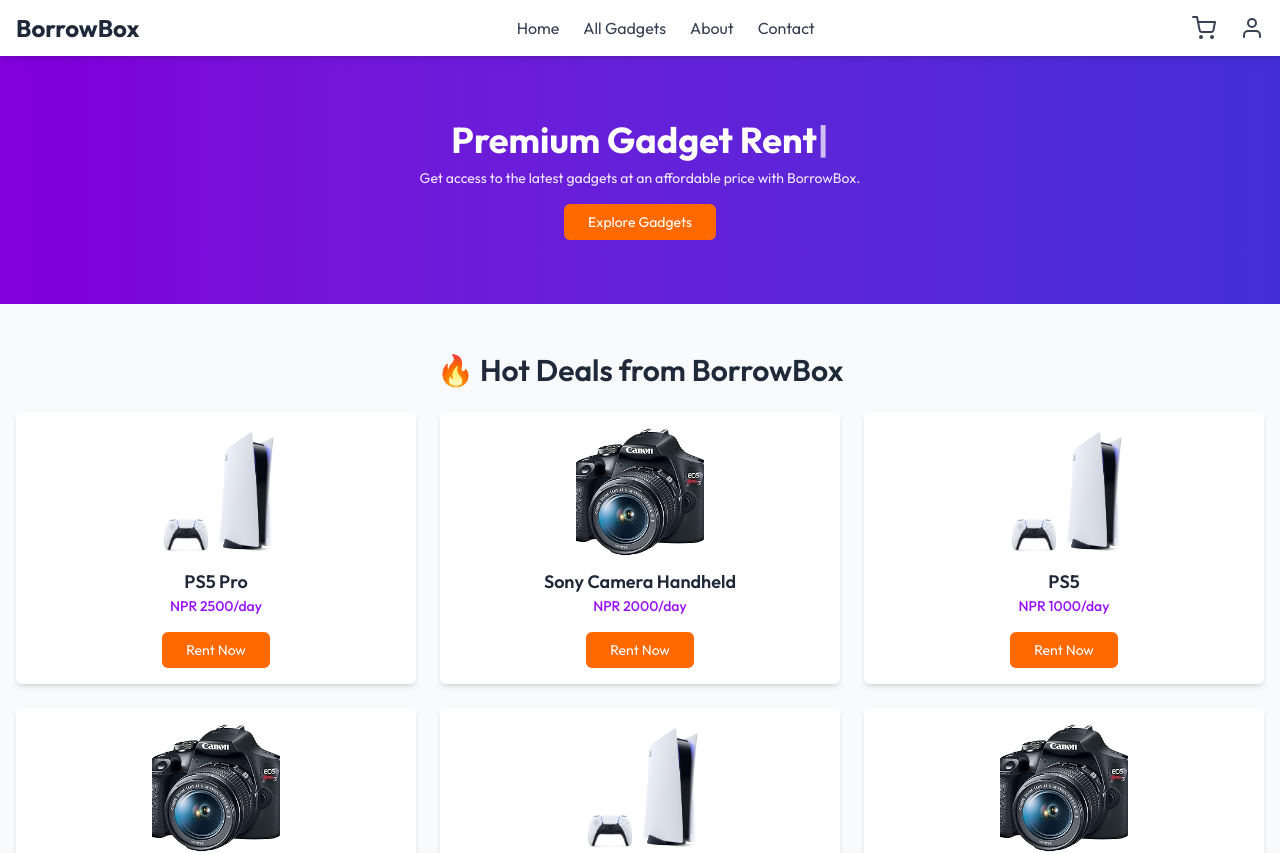
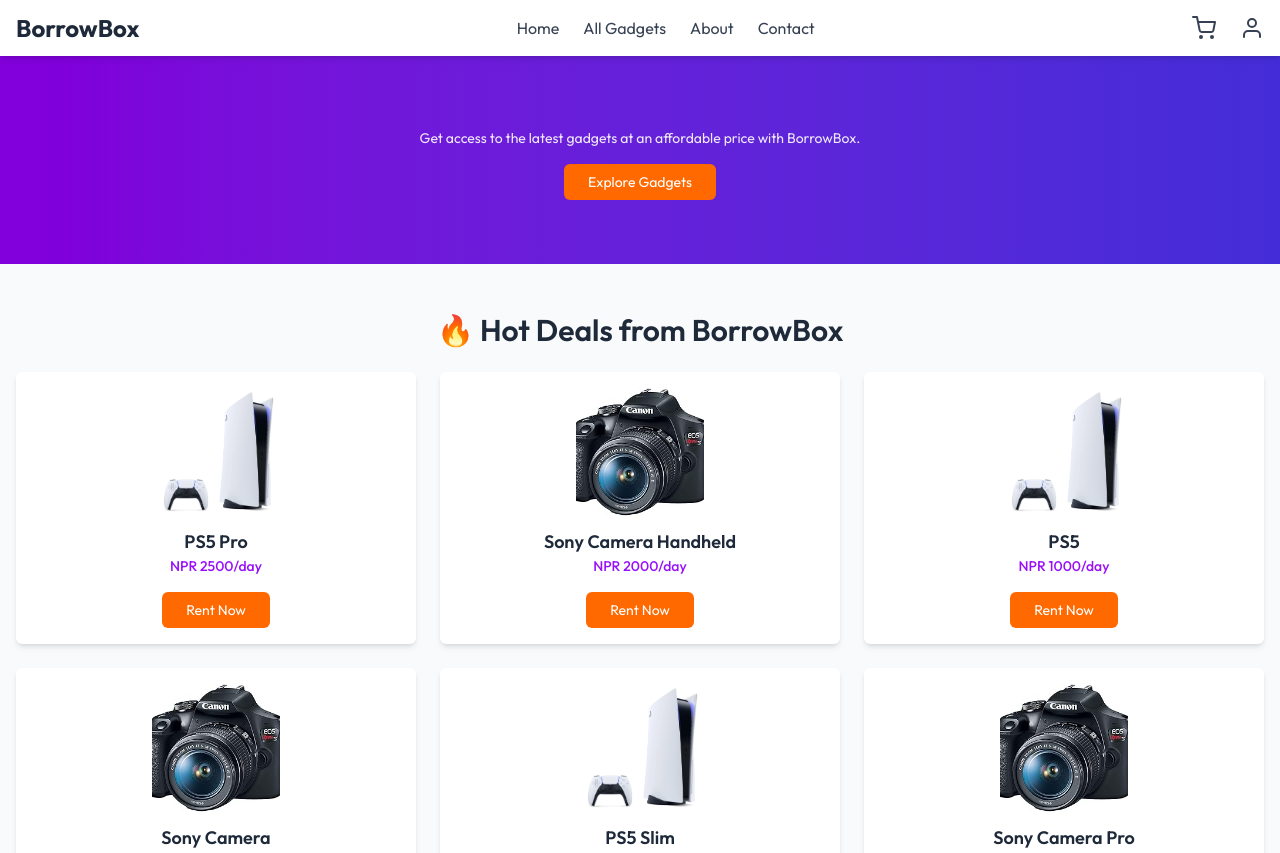
Before and after one commit to sashwatt/frontend-web, a React (Vite) app: page /dashboard in a window 1280 px wide. Shown: the top 853 px of the page. Built offline with nearby package versions, Linux system fonts and the light colour scheme.

Commit message:
added type writer effect in publicdashboard

```diff
--- a/src/components/public/PublicDashboard.jsx
+++ b/src/components/public/PublicDashboard.jsx
@@ -1,7 +1,6 @@
 import { motion } from "framer-motion";
 import React, { useState } from "react";
 import { useNavigate } from "react-router-dom";
-import Typewriter from "typewriter-effect";
 import PublicNavbar from "../common/customer/PublicNavbar";
 
 const PublicDashboard = () => {
@@ -58,7 +57,7 @@
         animate={{ opacity: 1, y: 0 }}
         transition={{ duration: 0.8, delay: 0.2 }}
       >
-        <h1 className="text-4xl font-bold">
+        {/* <h1 className="text-4xl font-bold">
           <Typewriter
             options={{
               strings: ["Premium Gadget Rentals", "Rent Latest Tech Easily"],
@@ -66,7 +65,7 @@
               loop: true,
             }}
           />
-        </h1>
+        </h1> */}
         <p className="mt-2 text-sm opacity-90 max-w-md mx-auto">
           Get access to the latest gadgets at an affordable price with BorrowBox.
         </p>
```
